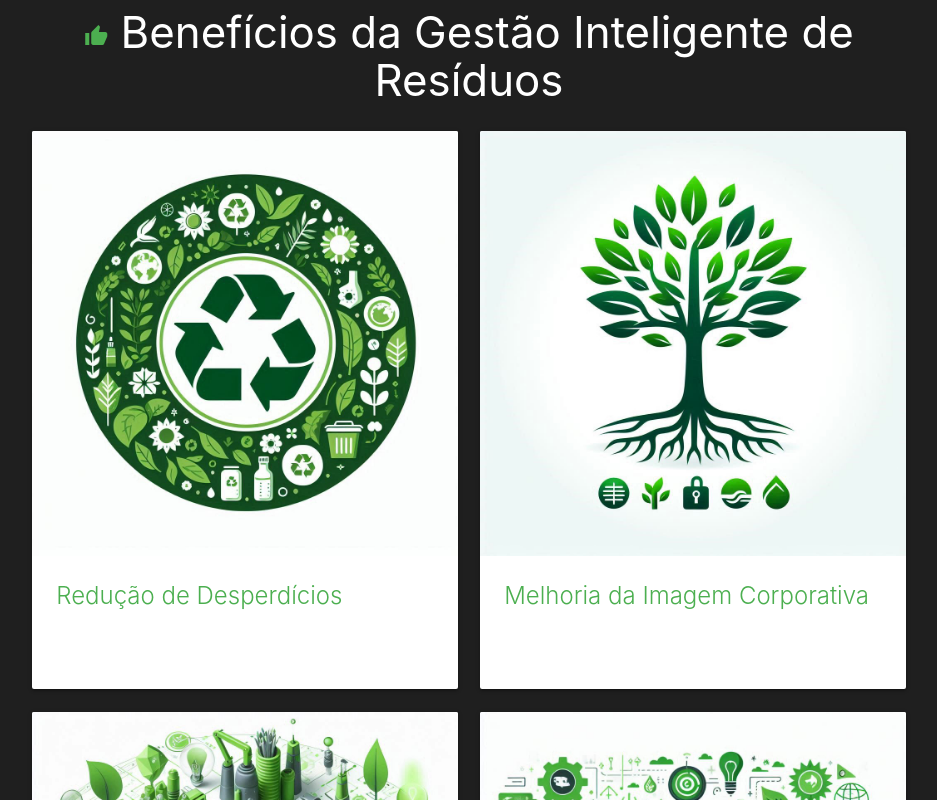
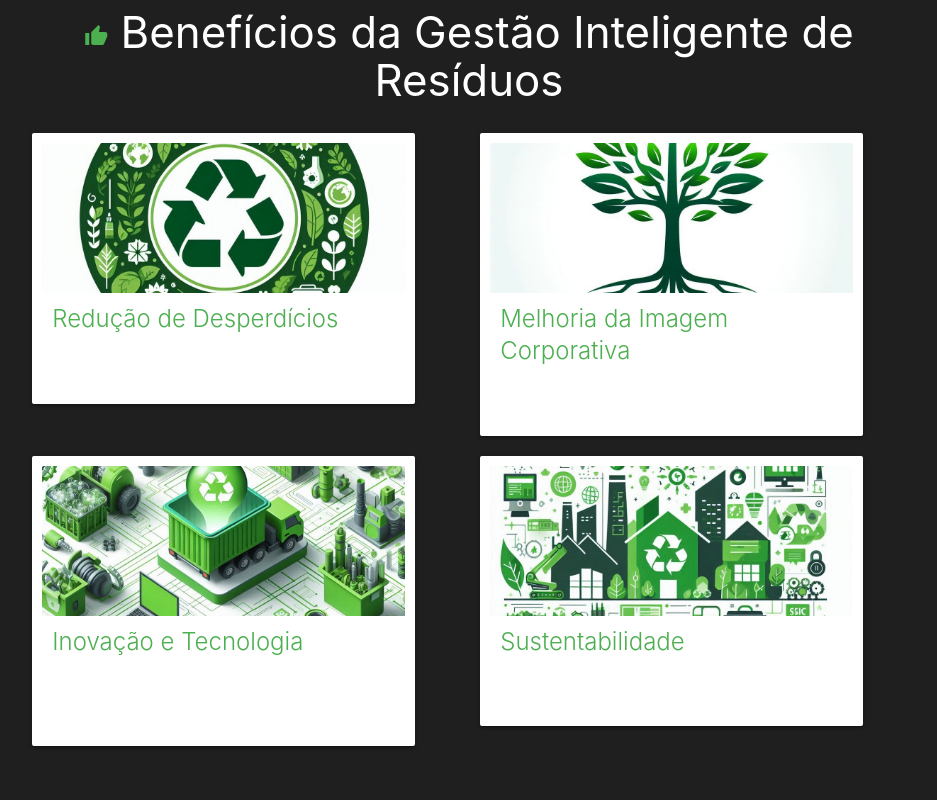
Before and after one commit to estagio2024/gir_system, a plain HTML site: page index.html in a window 1280 px wide. Shown: the part 3600-4400 px from the top of the page, without its empty margins (171-1108 px from the left). Drawn offline with nearby package versions, Linux system fonts and the light colour scheme.

Commit message:
Ajustes de cards

```diff
--- a/style/style.css
+++ b/style/style.css
@@ -112,6 +112,7 @@ footer {
     margin-top: 10px;
     font-weight: bold;
     color: #ffffff; /* Texto claro */
+    text-align: justify; /*Justificar o texto*/
 }
 
 .wrap p {
@@ -202,3 +203,23 @@ footer {
 .social-links li a:hover {
     color: #4caf50; /* Cor ao passar o mouse */
 }
+
+    #beneficios .card {
+        width: 90%;
+        margin: 0 auto;
+    }
+
+    #beneficios .card-image img {
+        height: 150px;
+        object-fit: cover;
+    }
+
+    #beneficios .card-content {
+        font-size: 0.9rem;
+        padding: 10px;
+    }
+
+    #beneficios .card {
+        padding: 10px;
+        margin: 10px 0;
+    }
```
